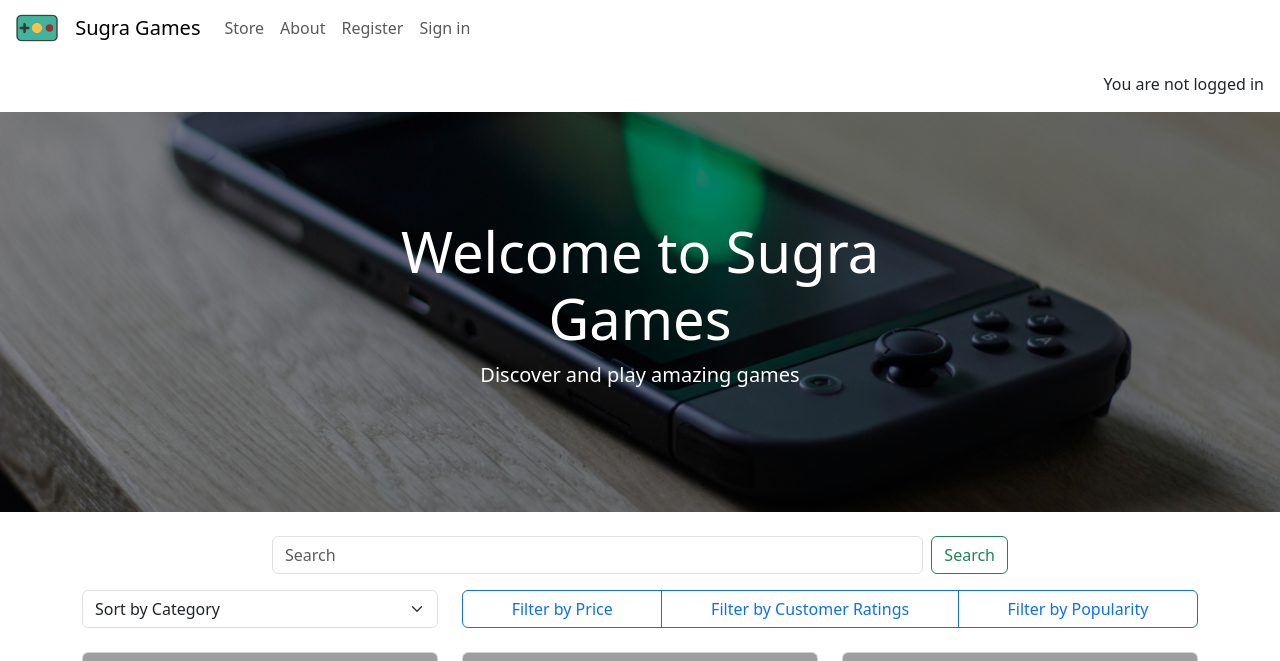
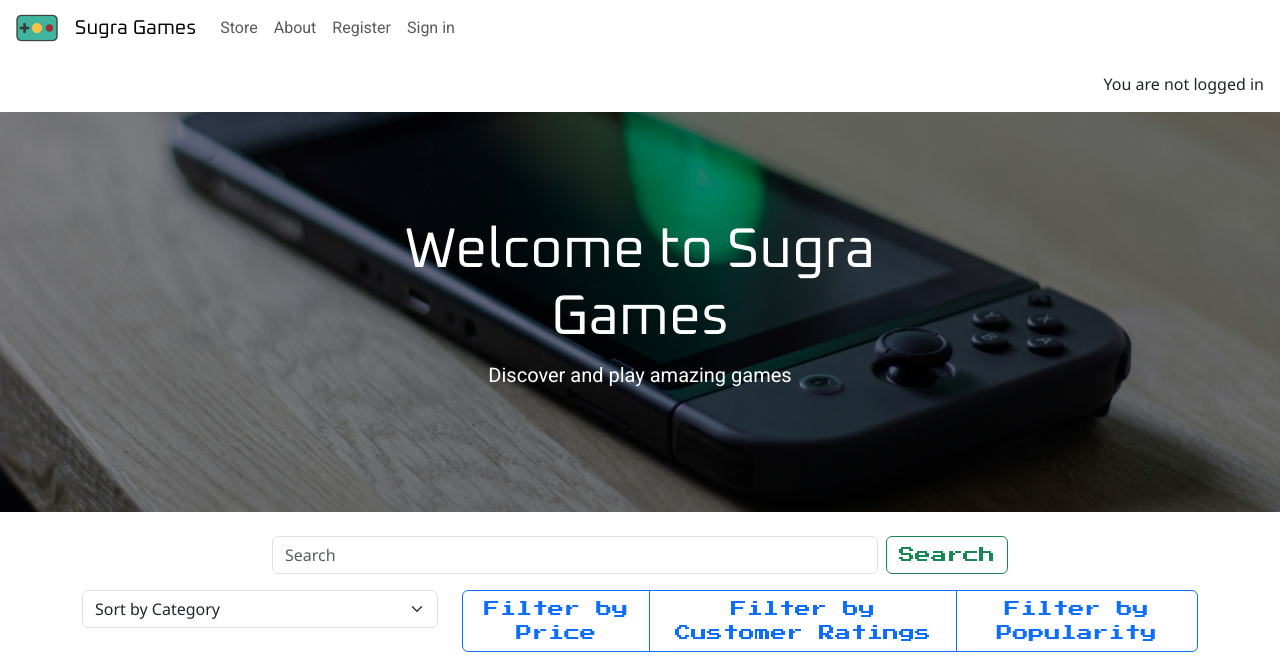
Before and after one commit to cthlbrennan/sugra, a Django app: page / in a window 1280 px wide. Shown: the top 661 px of the page. Run offline with Django 5.2, Linux system fonts and the light colour scheme; parts of the project's set-up code (start-up, migrations or seed data) failed here and were passed over; some libraries are stand-ins or nearby versions; grey boxes are pictures that could not be loaded.

Commit message:
Add google fonts, and font classes to style.css

```diff
--- a/static/css/style.css
+++ b/static/css/style.css
@@ -6,8 +6,35 @@ https://tinyurl.com/2s493p8b */
     box-sizing: border-box;
 }
 
-h2 {
-    font-family: 'Lucida Sans', 'Lucida Sans Regular', 'Lucida Grande', 'Lucida Sans Unicode', Geneva, Verdana, sans-serif;
+:root {
+    --font-banner: 'Oxanium', cursive;
+    --font-headers: 'Roboto', sans-serif;
+    --font-main: 'Noto Sans', sans-serif;
+    --font-cta: 'Press Start 2P', cursive;
+}
+
+body {
+    font-family: var(--font-main);
+}
+
+h1, h2, h3, h4, h5, h6 {
+    font-family: var(--font-headers);
+}
+
+.font-banner {
+    font-family: var(--font-banner);
+}
+
+.font-headers {
+    font-family: var(--font-headers);
+}
+
+.font-main {
+    font-family: var(--font-main);
+}
+
+.font-cta {
+    font-family: var(--font-cta);
 }
 
 .hero-container {
@@ -34,6 +61,7 @@ h2 {
 }
 
 .carousel-static-content {
+    font-family: var(--font-banner);
     position: absolute;
     top: 50%;
     left: 50%;
--- a/templates/base.html
+++ b/templates/base.html
@@ -10,13 +10,16 @@
       integrity="sha384-QWTKZyjpPEjISv5WaRU9OFeRpok6YctnYmDr5pNlyT2bRjXh0JMhjY6hW+ALEwIH" crossorigin="anonymous">
    <link rel="stylesheet" href="{% static 'css/style.css' %}">
    <link rel="icon" type="image/x-icon" href="{% static 'images/sugra_logo.png' %}">
+   <link
+      href="https://fonts.googleapis.com/css2?family=Oxanium:wght@400;700&family=Roboto:wght@400;700&family=Noto+Sans:wght@400;700&family=Press+Start+2P&display=swap"
+      rel="stylesheet">
    <title>{% block title %}{% endblock %}</title>
 </head>
 
-<body>
+<body class="font-main">
    <nav class="navbar navbar-expand-lg navbar-light bg-white">
       <div class="container-fluid">
-         <a class="navbar-brand" href="{% url 'index' %}">
+         <a class="navbar-brand font-banner" href="{% url 'index' %}">
             <img src="{% static 'images/sugra_logo.png' %}" alt="Sugra Games Logo" height="30"
                class="d-inline-block align-top me-2">
             Sugra Games
@@ -26,7 +29,7 @@
             <span class="navbar-toggler-icon"></span>
          </button>
          <div class="collapse navbar-collapse" id="navbarText">
-            <ul class="navbar-nav me-auto mb-2 mb-lg-0">
+            <ul class="navbar-nav me-auto mb-2 mb-lg-0 font-headers">
                <li class="nav-item">
                   <a class="nav-link {% if request.path == index_url %}active{% endif %}" aria-current="page"
                      href="{% url 'index' %}">Store</a>
@@ -62,7 +65,7 @@
       </div>
    </nav>
    {% if messages %}
-   <ul class="messages">
+   <ul class="messages font-main">
       {% for message in messages %}
       <li{% if message.tags %} class="{{ message.tags }}" {% endif %}>{{ message }}</li>
          {% endfor %}
@@ -70,13 +73,14 @@
    {% endif %}
    <main class="flex-shrink-0 main-bg">
       {% if user.is_authenticated %}
-      <p class="text-end m-3">You are logged in as {{ user }}</p>
+      <p class="text-end m-3 font-main">You are logged in as {{ user }}</p>
       {% else %}
-      <p class="text-end m-3">You are not logged in</p>
+      <p class="text-end m-3 font-main">You are not logged in</p>
       {% endif %}
       {% block body %}
       {% endblock %}
    </main>
+
 
    <script src="https://cdn.jsdelivr.net/npm/bootstrap@5.3.3/dist/js/bootstrap.bundle.min.js"
       integrity="sha384-YvpcrYf0tY3lHB60NNkmXc5s9fDVZLESaAA55NDzOxhy9GkcIdslK1eN7N6jIeHz"
@@ -85,16 +89,16 @@
    <script src="{% static 'js/script.js' %}"></script>
 </body>
 <!-- footer -->
-<footer class="py-3">
+<footer class="py-3 font-main">
    <div class="container">
       <hr class="footer-divider">
       <div class="row">
          <div class="col-md-4 text-center">
-            <h5 class="text-dark-accent">Sugra Games</h5>
+            <h5 class="text-dark-accent font-banner">Sugra Games</h5>
             <p>Your gateway to amazing indie games.</p>
          </div>
          <div class="col-md-4 text-center">
-            <h5 class="text-dark-accent">Quick Links</h5>
+            <h5 class="text-dark-accent font-headers">Quick Links</h5>
             <ul class="list-unstyled">
                <li><a href="{% url 'index' %}" class="footer-link">Store</a></li>
                <li><a href="{% url 'about' %}" class="footer-link">About</a></li>
@@ -107,7 +111,7 @@
             </ul>
          </div>
          <div class="col-md-4 text-center">
-            <h5 class="text-dark-accent">Connect With Us</h5>
+            <h5 class="text-dark-accent font-headers">Connect With Us</h5>
             <ul class="list-inline">
                <li class="list-inline-item footer-icon"><a href="https://www.facebook.com" target="_blank"
                      rel="noopener" aria-label="Facebook"><i class="fab fa-facebook"></i></a></li>
@@ -122,7 +126,7 @@
       </div>
       <hr class="footer-divider">
       <div class="row">
-         <div class="col-12 text-center">
+         <div class="col-12 text-center font-banner">
             <p>&copy; {% now "Y" %} Sugra Games. All rights reserved.</p>
          </div>
       </div>
--- a/templates/index.html
+++ b/templates/index.html
@@ -18,8 +18,8 @@ Sugra Games
         </div>
         <div class="carousel-overlay"></div>
         <div class="carousel-static-content">
-            <h1 class="display-4">Welcome to Sugra Games</h1>
-            <p class="lead">Discover and play amazing games</p>
+            <h1 class="display-4 font-banner">Welcome to Sugra Games</h1>
+            <p class="lead font-headers">Discover and play amazing games</p>
         </div>
     </div>
 
@@ -28,14 +28,14 @@ Sugra Games
         <div class="row">
             <div class="col-md-8 mx-auto">
                 <form class="d-flex">
-                    <input class="form-control me-2" type="search" placeholder="Search" aria-label="Search">
-                    <button class="btn btn-outline-success" type="submit">Search</button>
+                    <input class="form-control me-2 font-main" type="search" placeholder="Search" aria-label="Search">
+                    <button class="btn btn-outline-success font-cta" type="submit">Search</button>
                 </form>
             </div>
         </div>
         <div class="row mt-3">
             <div class="col-md-4">
-                <select class="form-select" aria-label="Sort by Category">
+                <select class="form-select font-main" aria-label="Sort by Category">
                     <option selected>Sort by Category</option>
                     <option value="1">Category 1</option>
                     <option value="2">Category 2</option>
@@ -44,9 +44,9 @@ Sugra Games
             </div>
             <div class="col-md-8">
                 <div class="btn-group w-100" role="group" aria-label="Filters">
-                    <button type="button" class="btn btn-outline-primary">Filter by Price</button>
-                    <button type="button" class="btn btn-outline-primary">Filter by Customer Ratings</button>
-                    <button type="button" class="btn btn-outline-primary">Filter by Popularity</button>
+                    <button type="button" class="btn btn-outline-primary font-cta">Filter by Price</button>
+                    <button type="button" class="btn btn-outline-primary font-cta">Filter by Customer Ratings</button>
+                    <button type="button" class="btn btn-outline-primary font-cta">Filter by Popularity</button>
                 </div>
             </div>
         </div>
@@ -59,8 +59,8 @@ Sugra Games
             <div class="col">
                 <div class="card h-100">
                     <img src="{% static 'images/game-placeholder.jpg' %}" class="card-img-top" alt="Game Image">
-                    <div class="card-body">
-                        <h5 class="card-title">Game Title</h5>
+                    <div class="card-body font-main">
+                        <h5 class="card-title font-headers">Game Title</h5>
                         <p class="card-text">
                             <small class="text-muted">Tagline</small><br>
                             Categories<br>
@@ -72,4 +72,5 @@ Sugra Games
             {% endfor %}
         </div>
     </div>
-</div>{% endblock %}
+</div>
+{% endblock %}
```
Also changed, not shown: templates/about.html (+6 -6 lines), 1 other file.
